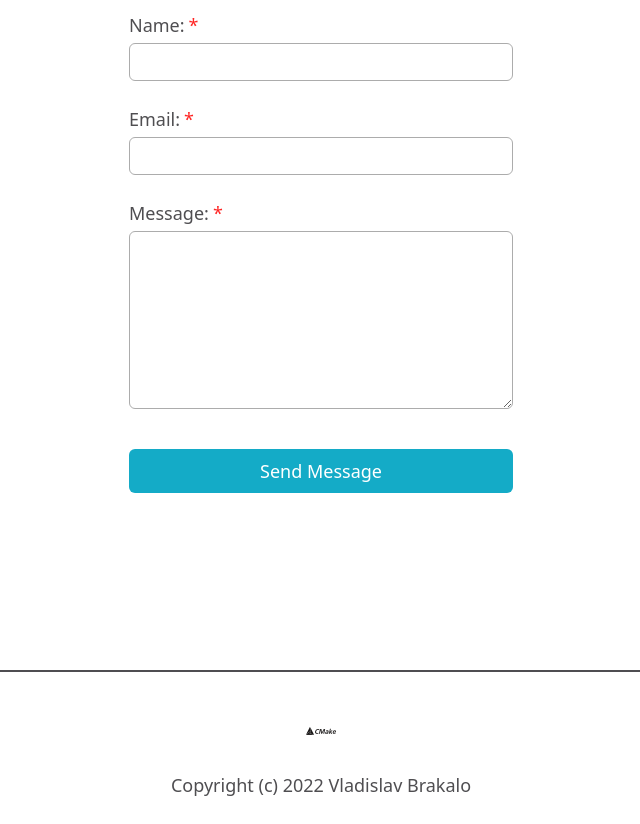
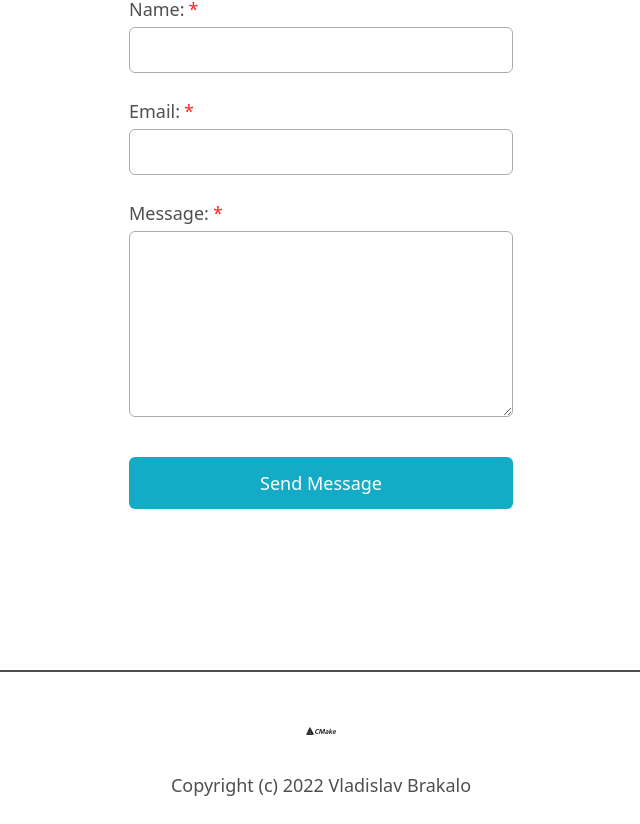
Before and after one commit to VladBrok/personal-site, a React (Vite) app: page / in a window 1280 px wide. Shown: the part 1898-2722 px from the top of the page, without its empty margins (319-959 px from the left). Built offline with nearby package versions, Linux system fonts and the light colour scheme.

Commit message:
Adjust form styling

```diff
--- a/src/components/ContactForm.jsx
+++ b/src/components/ContactForm.jsx
@@ -26,7 +26,7 @@ export default function ContactForm() {
         input={props => <textarea cols="30" rows="6" {...props}></textarea>}
       />
       <div>
-        <button className="block w-full px-3 py-2 text-white bg-blue rounded-md text-center my-6 hover:[filter:brightness(110%)] md:my-10">
+        <button className="block w-full px-3 py-2 text-white bg-blue rounded-md text-center my-6 hover:[filter:brightness(110%)] md:my-10 md:py-3 md:px-4">
           Send Message
         </button>
       </div>
--- a/src/components/InputContainer.jsx
+++ b/src/components/InputContainer.jsx
@@ -6,7 +6,7 @@ export default function InputContainer({ id, label, input }) {
       <Label htmlFor={id}>{label}</Label>
       {input({
         className:
-          "block rounded-md p-1 border mt-1 mb-4 border-lightgray w-full md:mb-6",
+          "block rounded-md p-1 border mt-1 mb-4 border-lightgray w-full md:mb-6 md:py-2 md:px-3",
         id,
         name: id,
       })}
```
